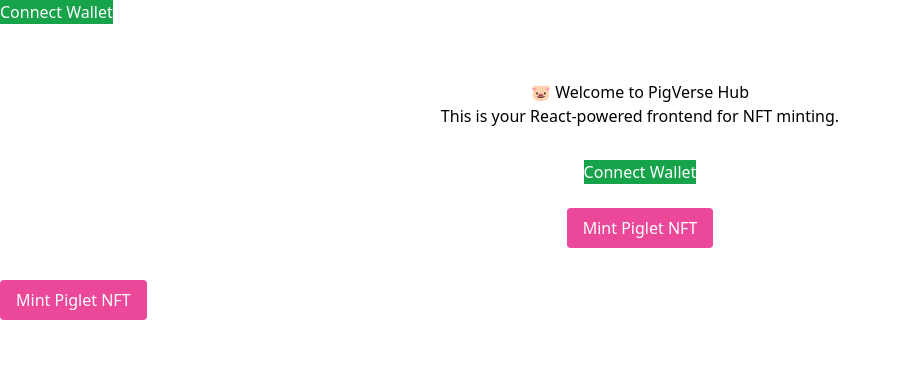
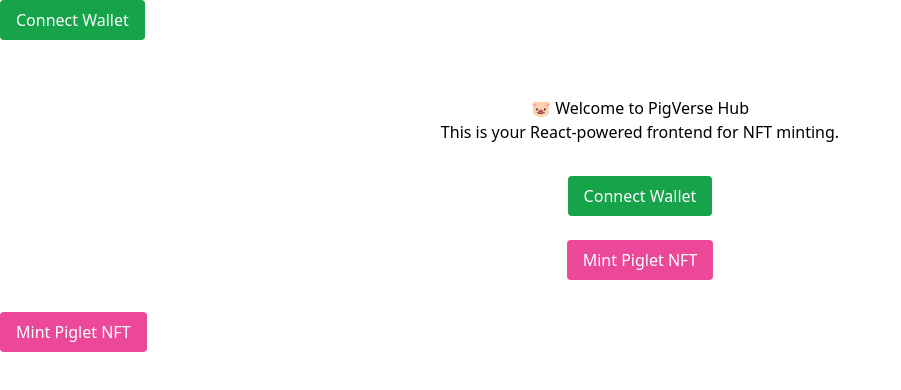
Before and after one commit to PlayPGC/pigverse-hub, a React (Vite) app: page / in a window 1280 px wide. Shown: the top 390 px of the page, without its empty margins (0-901 px from the left). Built offline with nearby package versions, Linux system fonts and the light colour scheme.

Commit message:
Add default export to ConnectWallet component to fix Vercel build

```diff
--- a/src/ConnectWallet.jsx
+++ b/src/ConnectWallet.jsx
@@ -12,12 +12,12 @@
       {!walletConnected ? (
         <button
           onClick={handleConnect}
-          className="bg-green-600 text-white"
+          className="bg-green-600 text-white px-4 py-2 rounded hover:bg-green-700"
         >
           Connect Wallet
         </button>
       ) : (
-        <p className="text-green-700 font-semibold">Wallet Connected</p>
+        <p className="text-green-700 font-semibold">✅ Wallet Connected</p>
       )}
     </div>
   );
```
